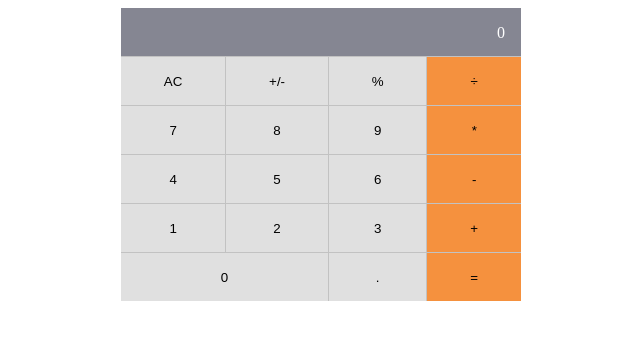
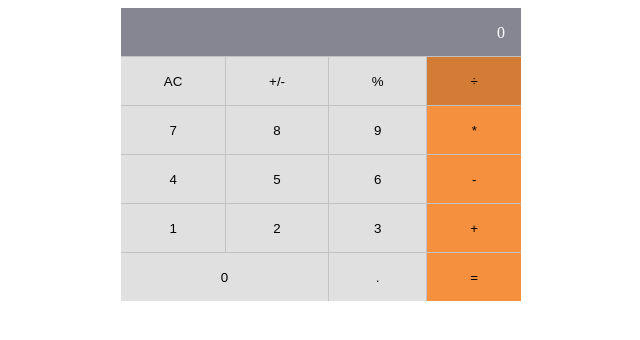
Before and after one commit to mugberto/math_magicians, a React (Create React App) app: page / in a window 1280 px wide. In both pictures the pointer is over the button 793 px from the left and 81 px from the top of the page. Shown: the top 340 px of the page, without its empty margins (319-959 px from the left). Built offline with nearby package versions, Linux system fonts and the light colour scheme.

Commit message:
Add hover effect to buttons

```diff
--- a/src/components/Calculator.css
+++ b/src/components/Calculator.css
@@ -27,8 +27,20 @@ button[class$='btn'] {
 
 button[class^='orange'] {
   background-color: #f5913e;
+  transition: background-color 1s;
+}
+
+button[class^='orange']:hover {
+  background-color: #d37c36;
+  cursor: pointer;
 }
 
 button[class^='gray'] {
   background-color: #e0e0e0;
+  transition: background-color 1s;
 }
+
+button[class^='gray']:hover {
+  background-color: #b8b8b8;
+  cursor: pointer;
+}
```
